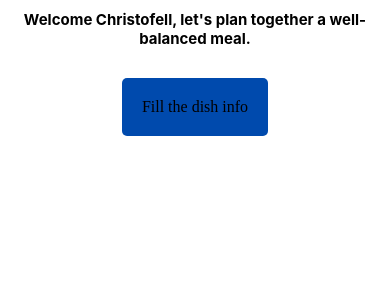
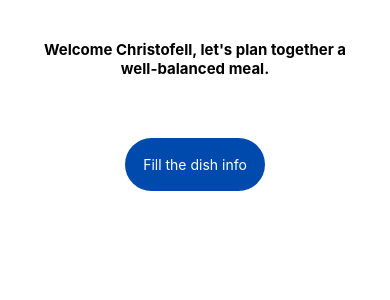
Before and after one commit to st10476645/MAST-POE, a React Native app: screen /AddDishesPage in a window 390 px wide. Shown: the top 300 px of the page. Built offline with nearby package versions, Linux system fonts and the light colour scheme.

Commit message:
home page design and add dishes pages filter logic

```diff
--- a/App.tsx
+++ b/App.tsx
@@ -21,7 +21,9 @@ export default function App() {
     <ScrollView>
     <View style={styles.container}>
       <Text style={styles.WelcomeText}>Welcome Christofell, let's plan together a well-balanced meal.</Text>
-      <TouchableOpacity style={styles.AddDishButton}>Fill the dish info</TouchableOpacity>
+      <TouchableOpacity style={styles.AddDishesPagebutton}>
+        <Text style={styles.FillDishestext}>Fill the dish info</Text>
+      </TouchableOpacity>
       <StatusBar style="auto" />
     </View>
     </ScrollView>
@@ -40,11 +42,17 @@ const styles = StyleSheet.create({
     fontWeight: 'bold',
     margin: 10,
     textAlign: 'center',
+    padding: 30,
   },
-  AddDishButton: {
+  AddDishesPagebutton: {
     backgroundColor: "#004aad",
-    padding: 20,
-    borderRadius: 5,
+    padding: 18,
+    borderRadius: 30,
     marginTop: 20,
   },
+  FillDishestext: {
+    color:"white",
+    fontSize: 14,
+    textAlign: 'center',
+  },
 });
--- a/src/AddDishesPage.tsx
+++ b/src/AddDishesPage.tsx
@@ -1,10 +1,58 @@
 import { StatusBar } from 'expo-status-bar';
-import { StyleSheet, Text, View } from 'react-native';
+import React, { useState } from 'react';
+import { StyleSheet, Text, View,ScrollView,TouchableOpacity } from 'react-native';
+
 
 export default function AddDishesPage({ navigation }: { navigation: any }) {
+
+const  [coursesFilter, setcoursesFilter] = useState(false); // State to manage course filter visibility
+
+// Function to toggle course filter visibility
+const togglecoursesFilter = () => {
+    setcoursesFilter(!coursesFilter); // This changes the state from true to false and vice versa
+};
+
+
+
     return (
-<View>
-    <Text>Welcome Christofell, let's plan together a well-balanced meal.</Text>
-</View>
+<ScrollView>
+
+    <View>
+       <Text>Choose a course type a fill the dish details below.</Text>
+       <TouchableOpacity
+        style={styles.Filterbutton}
+          onPress={togglecoursesFilter}>
+            <Text style={styles.FilterbuttonText}>Filter</Text>
+            <Text>{coursesFilter ?"▼" : "►"}</Text> {/* Arrow changes based on state */}
+       </TouchableOpacity>
+         {coursesFilter && (
+              <View>
+                <Text>Starters</Text>
+                <Text>Main Course</Text>
+                <Text>Desserts</Text>
+              </View>
+         )}
+
+    </View>
+</ScrollView>
          );
 }
+
+const styles = StyleSheet.create({
+  container: {
+    flex: 1,
+    backgroundColor: '#fff',
+    alignItems: 'center',
+    justifyContent: 'center',
+  },
+    Filterbutton: {
+    backgroundColor: "#004aad",
+    padding: 15,
+    borderRadius: 5,
+    marginTop: 20,
+  },
+  FilterbuttonText: {
+    color: "#fff",
+    fontSize: 18,
+  }
+});
--- a/src/nav.tsx
+++ b/src/nav.tsx
@@ -1,3 +1,4 @@
+import { Text} from 'react-native';
 import { createStackNavigator } from '@react-navigation/stack';
 import { NavigationContainer } from "@react-navigation/native";
 import  AddDishesPage  from './AddDishesPage';
@@ -6,6 +7,6 @@ const Stack = createStackNavigator();
 
 export default function Nav() {
     return (
-
+        <Text>This will become the navigation bar.</Text>
          );
 }
```
